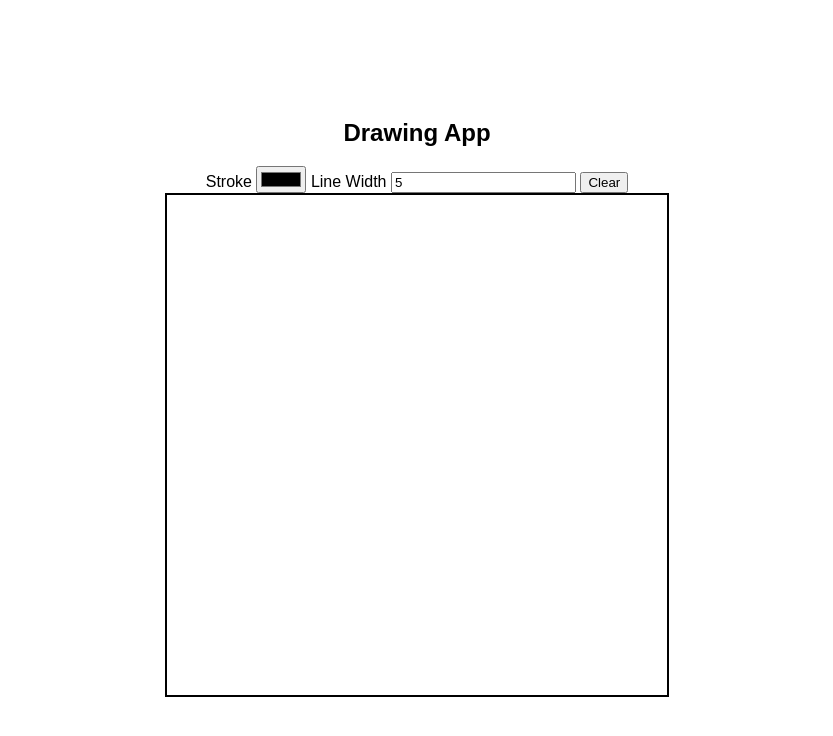
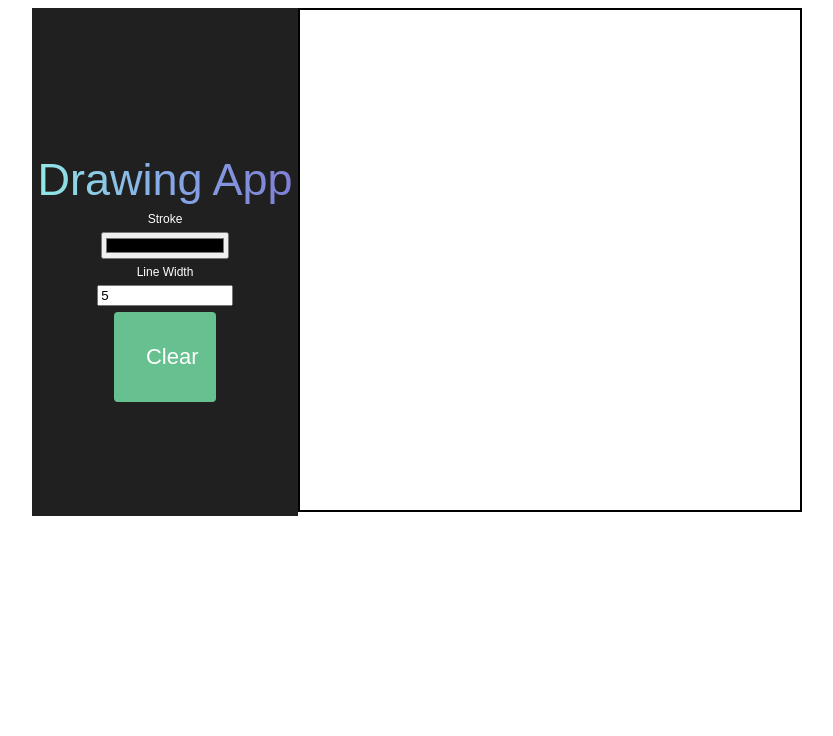
Before and after one commit to Carol21d/Drawing-App, a plain HTML site: page index.html in a window 1280 px wide. Shown: the whole page, without its empty margins (223-1056 px from the left). Drawn offline with Linux system fonts and the light colour scheme; a web font is replaced by a local one.

Commit message:
CSS estilos aplicados

```diff
--- a/css/style.css
+++ b/css/style.css
@@ -1,21 +1,79 @@
+/* *{
+    margin: 0;
+    padding: 0;
+    box-sizing: border-box;
+} */
 body {
     font-family: Arial, sans-serif;
     display: flex;
     justify-content: center;
     align-items: center;
-    height: 100vh;
-    margin: 0;
+    height: 100%;
+    overflow: hidden;
+    color: white;
+
+
+}
+
+h1 {
+    font-family: "Finger Paint", sans-serif;
+    font-weight: 400;
+    font-style: normal;
+    font-size: 45px;
+    background: #7F7FD5;
+    background: -webkit-linear-gradient(to right, #91EAE4, #86A8E7, #7F7FD5);
+    background: linear-gradient(to right, #91EAE4, #86A8E7, #7F7FD5);
+    background-clip: text;
+    -webkit-background-clip: text;
+    -webkit-text-fill-color: transparent;
 }
 
 .container {
-    text-align: center;
+    height: 100%;
+    display: flex;
 }
+
+
+.container-tools {
+    display: flex;
+    flex-direction: column;
+    justify-content: center;
+    align-items: center;
+    padding: 5px;
+    width: 100%;
+    background-color: #202020;
+}
+
+.container-tools * {
+    margin-bottom: 6px;
+}
+
+.container-tools label {
+    font-size: 12px;
+
+    font-family: "Finger Paint", sans-serif;
+    font-weight: 400;
+    font-style: normal;
+}
+
+.container-tools input {
+    width: 50%;
+}
+
+.container-tools button {
+    background-color: #67C090;
+    border: none;
+    border-radius: 4px;
+    color: white;
+    padding: 2rem;
+    width: 40%;
+    font-size: 22px;
+    font-family: "Finger Paint", sans-serif;
+    font-weight: 400;
+    font-style: normal;
+}
+
 
 canvas {
     border: 2px solid #000;
 }
-
-
-#drawingCanvas {
-
-}
--- a/index.html
+++ b/index.html
@@ -4,6 +4,10 @@
 <head>
     <meta charset="UTF-8">
     <meta name="viewport" content="width=device-width, initial-scale=1.0">
+    <link rel="preconnect" href="https://fonts.googleapis.com">
+    <link rel="preconnect" href="https://fonts.gstatic.com" crossorigin>
+    <link href="https://fonts.googleapis.com/css2?family=Cairo:wght@200..1000&family=Finger+Paint&display=swap"
+        rel="stylesheet">
     <link rel="stylesheet" href="css/style.css">
     <title>Creador de Dibujos</title>
 </head>
@@ -12,22 +16,18 @@
 
 
 <body>
-  <section>
-    <div class="container">
+    <section class="container">
+        <div class="container-tools">
             <h1>Drawing App</h1>
             <label for="stroke"> Stroke</label>
             <input id="stroke" name='stroke' type="color">
             <label for="lineWidth">Line Width</label>
             <input id="lineWidth" name='lineWidth' type="number" value="5">
             <button id="clear">Clear</button>
-
         </div>
-
-
         <div>
             <canvas id="drawingCanvas" width="500" height="500"></canvas>
         </div>
-
     </section>
     <script src="js/canvas.js"></script>
 </body>
--- a/js/canvas.js
+++ b/js/canvas.js
@@ -1,6 +1,7 @@
 // Se obtiene el elemento <canvas> del DOM utilizando getElementById, y se obtiene su contexto de representación bidimensional ('2d') mediante getContext. El contexto es necesario para realizar operaciones de dibujo en el lienzo.
 const canvas = document.getElementById('drawingCanvas');
 const ctx = canvas.getContext('2d');
+const tool = document.getElementById('container-tools')
 
 
 
```
Lines whose indentation alone changed are shown as unchanged.
